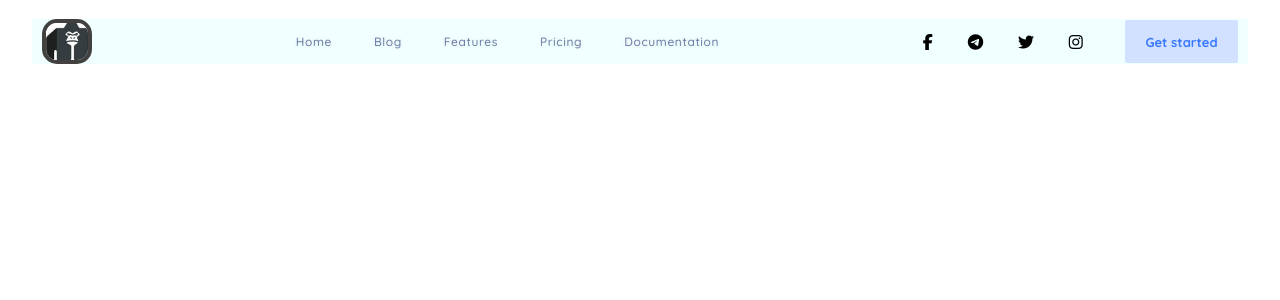
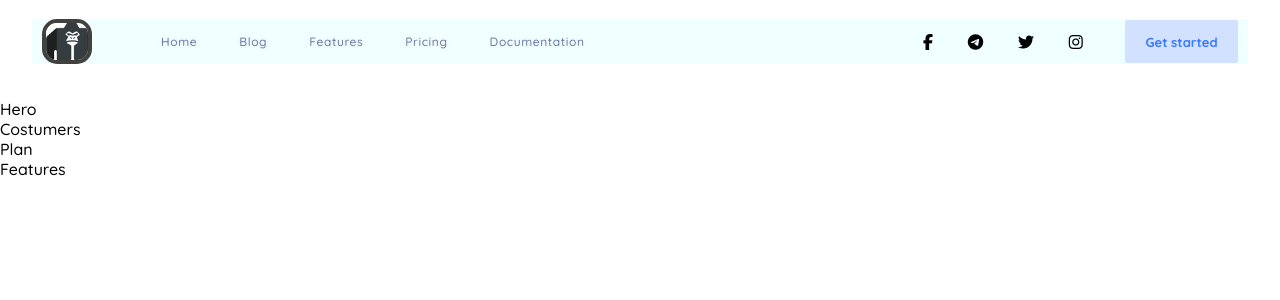
Before and after one commit to DuremarDuremar/Site00, a React (Create React App) app: page / in a window 1280 px wide. Shown: the top 300 px of the page. Built offline with nearby package versions, Linux system fonts and the light colour scheme.

Commit message:
nav_res_log

```diff
--- a/src/App.jsx
+++ b/src/App.jsx
@@ -1,11 +1,11 @@
-import React from "react";
+import React, { useState } from "react";
 import { useMediaQuery } from "react-responsive";
 import styled, { createGlobalStyle } from "styled-components";
 import Nav from "./bloks/Nav.jsx";
-// import Hero from "./bloks/Hero.jsx";
-// import Costumers from "./bloks/Costumers.jsx";
-// import Plan from "./bloks/Plan.jsx";
-// import Features from "./bloks/Features.jsx";
+import Hero from "./bloks/Hero.jsx";
+import Costumers from "./bloks/Costumers.jsx";
+import Plan from "./bloks/Plan.jsx";
+import Features from "./bloks/Features.jsx";
 // import Stats from "./bloks/Stats.jsx";
 // import Blog from "./bloks/Blog.jsx";
 // import Quotes from "./bloks/Quotes.jsx";
@@ -37,6 +37,8 @@ const All = styled.div`
 `;
 
 const App = () => {
+  const [logoImg, setLogoImg] = useState(false);
+
   const res900 = useMediaQuery({
     query: "(min-width: 900px)",
   });
@@ -48,7 +50,16 @@ const App = () => {
     <>
       <Global />
       <All>
-        <Nav res900={res900} res600={res600} />
+        <Nav
+          res900={res900}
+          res600={res600}
+          logoImg={logoImg}
+          setLogoImg={setLogoImg}
+        />
+        <Hero />
+        <Costumers />
+        <Plan />
+        <Features />
       </All>
     </>
   );
--- a/src/bloks/Costumers.jsx
+++ b/src/bloks/Costumers.jsx
@@ -0,0 +1,15 @@
+import React from "react";
+import styled from "styled-components";
+
+const Wrapper = styled.div``;
+const Content = styled.div``;
+
+const Costumers = () => {
+  return (
+    <Wrapper>
+      <Content>Costumers</Content>
+    </Wrapper>
+  );
+};
+
+export default Costumers;
--- a/src/bloks/Features.jsx
+++ b/src/bloks/Features.jsx
@@ -7,7 +7,7 @@ const Content = styled.div``;
 const Features = () => {
   return (
     <Wrapper>
-      <Content>22</Content>
+      <Content>Features</Content>
     </Wrapper>
   );
 };
--- a/src/bloks/Hero.jsx
+++ b/src/bloks/Hero.jsx
@@ -0,0 +1,15 @@
+import React from "react";
+import styled from "styled-components";
+
+const Wrapper = styled.div``;
+const Content = styled.div``;
+
+const Hero = () => {
+  return (
+    <Wrapper>
+      <Content>Hero</Content>
+    </Wrapper>
+  );
+};
+
+export default Hero;
--- a/src/bloks/Nav.jsx
+++ b/src/bloks/Nav.jsx
@@ -1,4 +1,4 @@
-import React, { useState, useEffect } from "react";
+import React, { useEffect } from "react";
 import Button from "../components/Button";
 import logo from "../img/logo.jpg";
 import logoactiv from "../img/logoactiv.jpg";
@@ -30,7 +30,7 @@ const Logo = styled.div`
     props.res900 &&
     `
     pointer-events: none;
-    margin-right: 5.4vw;
+
   `}
 
   ${(props) =>
@@ -42,7 +42,7 @@ const Logo = styled.div`
     }
   `}
    margin-right: ${(props) =>
-    props.logoImg && !props.res900 ? "10px" : "auto"};
+    props.logoImg && !props.res900 ? "auto" : props.res900 ? "5.4vw" : "10px"};
 
   img {
     display: block;
@@ -72,7 +72,7 @@ const AdapMenu = styled(Menu)`
   max-width: 600px;
   background-color: #f5f8ff;
   flex-wrap: wrap;
-
+  margin: 0px auto;
   li {
     display: block;
     margin: 0px auto;
@@ -106,18 +106,22 @@ const Links = styled.ul`
   }
 `;
 
-const Nav = ({ res600, res900 }) => {
+const Nav = ({ res600, res900, logoImg, setLogoImg }) => {
   ///////////////////////////////////////
-
-  const [logoImg, setLogoImg] = useState(false);
 
   useEffect(() => {
     if (res900) {
       setLogoImg(false);
     }
-  }, [res900]);
+  }, [res900, setLogoImg]);
 
   /////////////////////////////////////////////////////
+
+  const Items = ["Home", "Blog", "Features", "Pricing", "Documentation"].map(
+    (item) => {
+      return <li key={item}>{item}</li>;
+    }
+  );
 
   return (
     <Wrapper>
@@ -130,15 +134,7 @@ const Nav = ({ res600, res900 }) => {
           <img src={logoImg ? logoactiv : logo} alt="logo" />
         </Logo>
 
-        {res900 && (
-          <Menu>
-            <li>Home</li>
-            <li>Blog</li>
-            <li>Features</li>
-            <li>Pricing</li>
-            <li>Documentation</li>
-          </Menu>
-        )}
+        {res900 && <Menu>{Items}</Menu>}
         <Links logoImg={logoImg} res900={res900}>
           <li>
             <i className="fa fa-facebook" aria-hidden="true"></i>
@@ -154,19 +150,11 @@ const Nav = ({ res600, res900 }) => {
           </li>
         </Links>
 
-        <Button width={!res600 && "90px"}>
+        <Button width={!res600 ? "90px" : "113px"}>
           <p>Get started</p>
         </Button>
       </Content>
-      {logoImg && (
-        <AdapMenu>
-          <li>Home</li>
-          <li>Blog</li>
-          <li>Features</li>
-          <li>Pricing</li>
-          <li>Documentation</li>
-        </AdapMenu>
-      )}
+      {logoImg && <AdapMenu>{Items}</AdapMenu>}
     </Wrapper>
   );
 };
--- a/src/bloks/Plan.jsx
+++ b/src/bloks/Plan.jsx
@@ -7,7 +7,7 @@ const Content = styled.div``;
 const Plan = () => {
   return (
     <Wrapper>
-      <Content>22</Content>
+      <Content>Plan</Content>
     </Wrapper>
   );
 };
```
